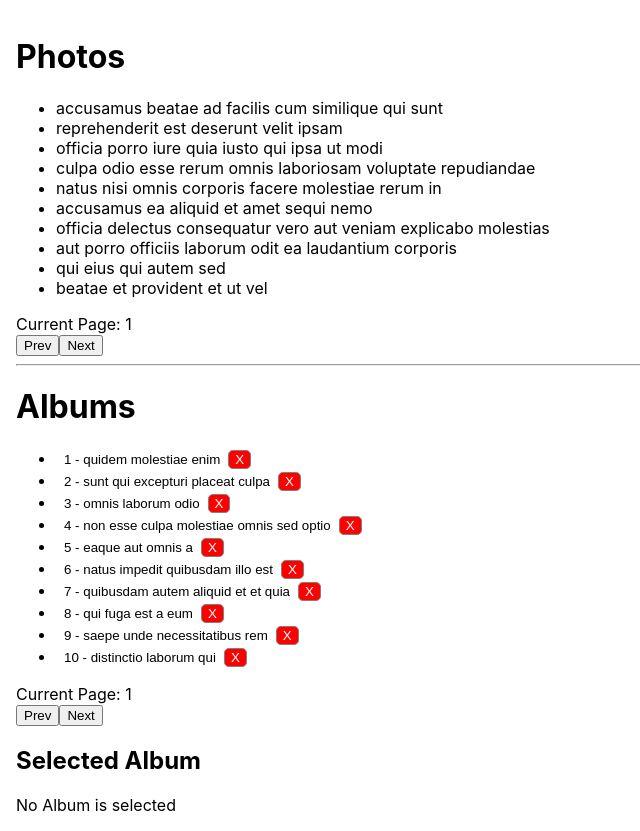
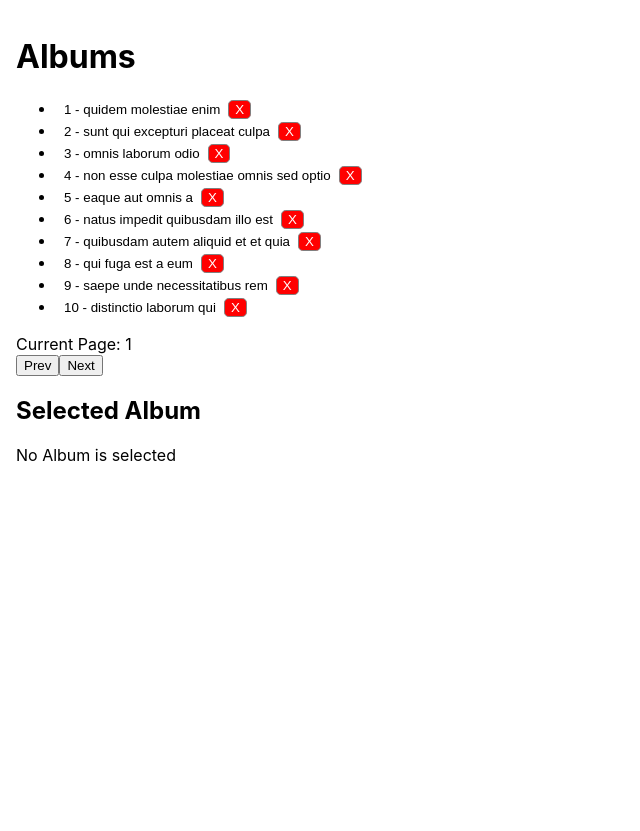
Before and after one commit to raaynaldo/redux-toolkit-query-tutorial, a React (Create React App) app: page / in a window 1280 px wide. Shown: the whole page, without its empty margins (0-640 px from the left). After the commit the page ends 800 px from the top, so only its background shows below. Built offline with nearby package versions, Linux system fonts and the light colour scheme; data requests are answered from the project's data file.

Commit message:
feat: hide photos

```diff
--- a/src/App.js
+++ b/src/App.js
@@ -1,13 +1,13 @@
 import * as React from 'react';
 import styles from './App.module.css';
 import Albums from './features/Albums/Albums';
-import Photos from './features/photos/Photos';
+// import Photos from './features/photos/Photos';
 
 export default function App() {
   return (
     <div className={styles.wrapper}>
-      <Photos />
-      <hr />
+      {/* <Photos />
+      <hr /> */}
       <Albums />
     </div>
   );
```
